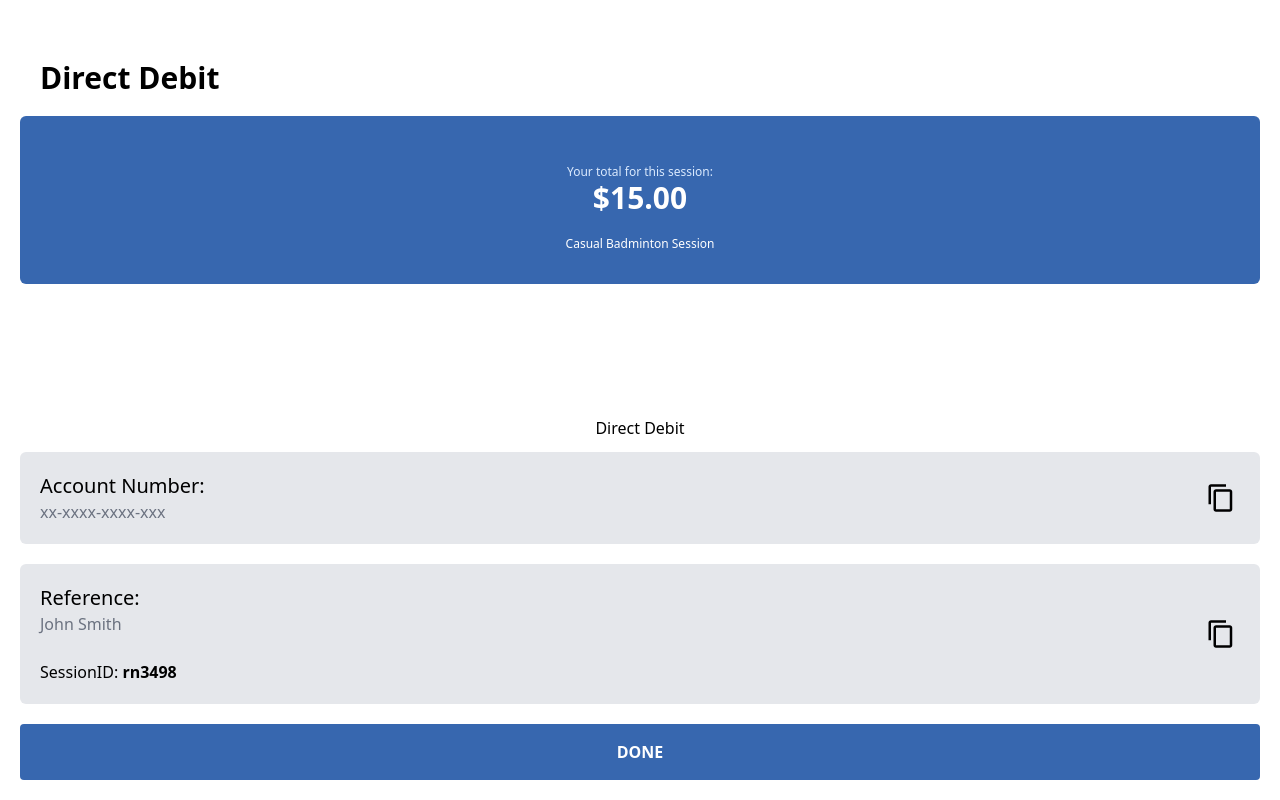
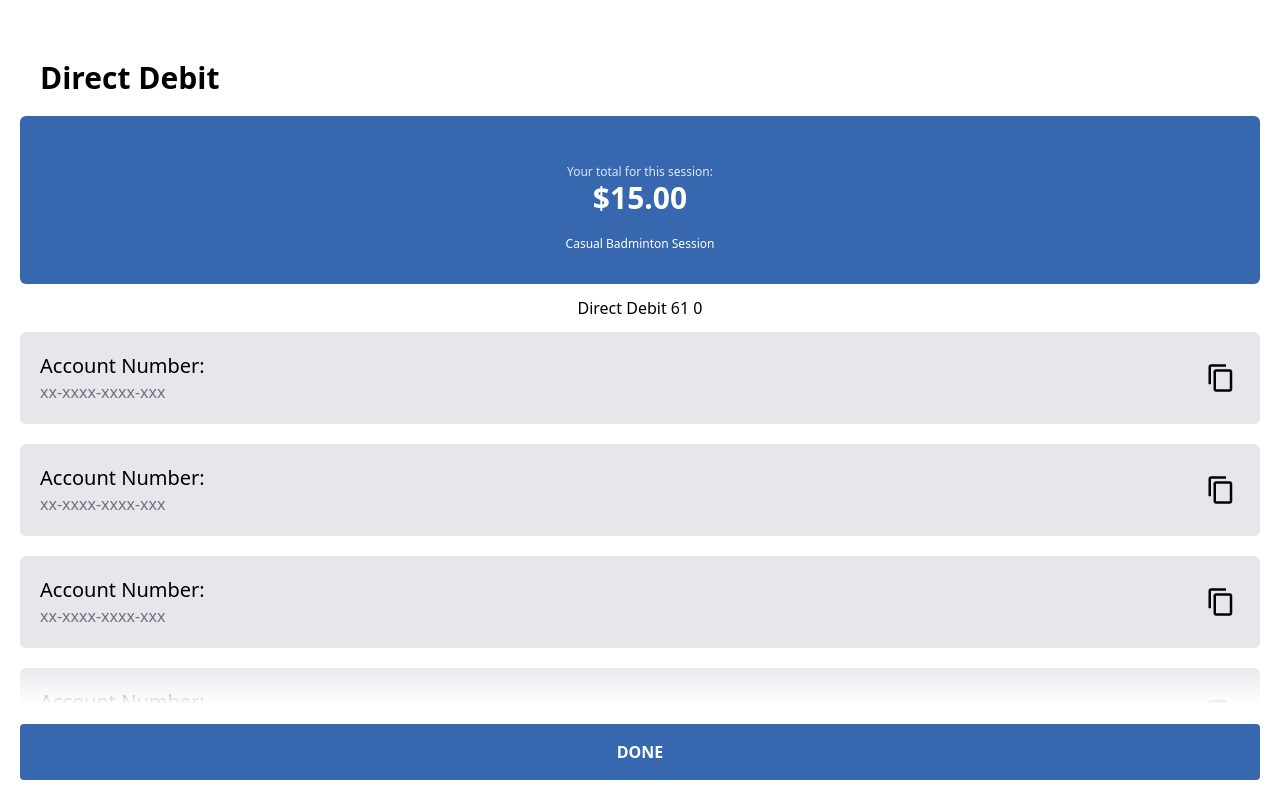
Before and after one commit to UoaWDCC/uabc-portal, a Next.js app in the folder packages/client/: page /direct-debit in a window 1280 px wide. Built offline with nearby package versions, Linux system fonts and the light colour scheme.

Commit message:
Draft scroll fade

```diff
--- a/packages/client/src/app/direct-debit/page.tsx
+++ b/packages/client/src/app/direct-debit/page.tsx
@@ -8,6 +8,7 @@ import Heading from "@/components/Heading/Heading";
 import PaymentInfoCard from "@/components/PaymentInfoCard/PaymentInfoCard";
 import DebitDetailsCard from "@/components/DebitDetailsCard/DebitDetailsCard";
 import Button from "@/components/Button/Button";
+import React, { useState } from "react";
 
 export default function DirectDebitPage() {
   const firstName: string = "John";
@@ -15,14 +16,30 @@ export default function DirectDebitPage() {
   const sessionId: string = "rn3498";
   const accountNumber: string = "xx-xxxx-xxxx-xxx";
 
+  const [top, setTop] = useState(0);
+  const [bot, setBot] = useState(61);
+
+  const handleScroll = (e: any) => {
+    setBot(e.target.scrollHeight - e.target.scrollTop - e.target.clientHeight);
+    setTop(e.target.scrollTop);
+    console.log(top);
+    console.log(bot);
+  };
+
   return (
     <div className="h-[100dvh] flex flex-col p-5">
       <Heading>Direct Debit</Heading>
       <PaymentInfoCard amount={15} />
       <p className="mt-auto font-medium text-center flex flex-col-reverse grow py-3">
-        Direct Debit
+        Direct Debit {bot} {top}
       </p>
-      <div className="flex flex-col overflow-y-auto gap-5">
+      <div
+        className={
+          `flex flex-col overflow-y-auto gap-5 ` +
+          (bot < 1 ? "ttop" : top < 1 ? "bbot" : "mmid")
+        }
+        onScroll={handleScroll}
+      >
         <DebitDetailsCard
           title="Account Number:"
           text={[accountNumber]}
@@ -31,6 +48,39 @@ export default function DirectDebitPage() {
             navigator.clipboard.writeText(accountNumber);
           }}
         />
+        <DebitDetailsCard
+          title="Account Number:"
+          text={[accountNumber]}
+          copy={true}
+          onClick={() => {
+            navigator.clipboard.writeText(accountNumber);
+          }}
+        />
+        <DebitDetailsCard
+          title="Account Number:"
+          text={[accountNumber]}
+          copy={true}
+          onClick={() => {
+            navigator.clipboard.writeText(accountNumber);
+          }}
+        />
+        <DebitDetailsCard
+          title="Account Number:"
+          text={[accountNumber]}
+          copy={true}
+          onClick={() => {
+            navigator.clipboard.writeText(accountNumber);
+          }}
+        />
+        <DebitDetailsCard
+          title="Account Number:"
+          text={[accountNumber]}
+          copy={true}
+          onClick={() => {
+            navigator.clipboard.writeText(accountNumber);
+          }}
+        />
+
         <DebitDetailsCard
           title="Reference:"
           text={[firstName + " " + lastName]}
@@ -42,7 +92,7 @@ export default function DirectDebitPage() {
         />
       </div>
       <div className="flex justify-center mt-5">
-        <Button label="done" widthFull={true} onClick={() => alert("DONE")} />
+        <Button label="done" widthFull={true} onClick={() => null} />
       </div>
     </div>
   );
--- a/packages/client/src/app/globals.css
+++ b/packages/client/src/app/globals.css
@@ -1,3 +1,15 @@
 @tailwind base;
 @tailwind components;
 @tailwind utilities;
+
+.ttop {
+    mask-image: linear-gradient(to top, black calc(100% - 40px), transparent 100%);
+  }
+
+.midfade {
+    mask-image: linear-gradient(to bottom, transparent 0%, black 40px, black calc(100% - 60px), transparent 100%);
+}
+
+.bbot {
+    mask-image: linear-gradient(to bottom, black calc(100% - 40px), transparent 100%);
+}
--- a/packages/client/src/components/Button/Button.tsx
+++ b/packages/client/src/components/Button/Button.tsx
@@ -7,11 +7,11 @@ import React from "react";
  * @author Lia Arroyo <liayzabel@gmail.com>
  */
 const Button = (props: ButtonInputProps) => {
-  //@TODO
+  // TODO: proper colours
   return (
     <button
-      className={`w-full h-14 rounded text-white font-semibold
-        ${props.disabled ? "bg-[#BFBFBF]" : "bg-[#3767af]"}
+      className={`w-full h-14 rounded text-white font-semibold active:bg-[#264a7f]
+        ${props.disabled ? "bg-[#BFBFBF] " : "bg-[#3767af]"}
         ${props.widthFull ? "w-full" : "w-72"}`}
       onClick={props.onClick}
     >
```
